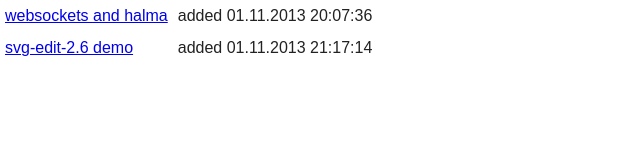
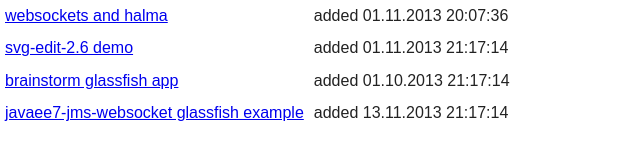
Before and after one commit to mikebochenek/html5, a plain HTML site: page index.html in a window 1280 px wide. Shown: the whole page, without its empty margins (0-640 px from the left). Drawn offline with Linux system fonts and the light colour scheme.

Commit message:
adding glassfish links

```diff
--- a/index.html
+++ b/index.html
@@ -28,6 +28,16 @@
 				<td><a href="js/vendor/svg-edit-2.6/svg-editor.html">svg-edit-2.6 demo</a></td>
 				<td>added 01.11.2013 21:17:14</td>
 			</tr>
+			<tr>
+				<td><a href="http://localhost:8080/brainstorm-0.0.1-SNAPSHOT/">brainstorm glassfish app</a></td>
+				<td>added 01.10.2013 21:17:14</td>
+			</tr>
+			<tr>
+				<td><a href="http://localhost:8080/javaee7-jms-websocket-example-1.0-SNAPSHOT/">javaee7-jms-websocket glassfish example</a></td>
+				<td>added 13.11.2013 21:17:14</td>
+			</tr>
+
+
 		</table>
 
 
```
